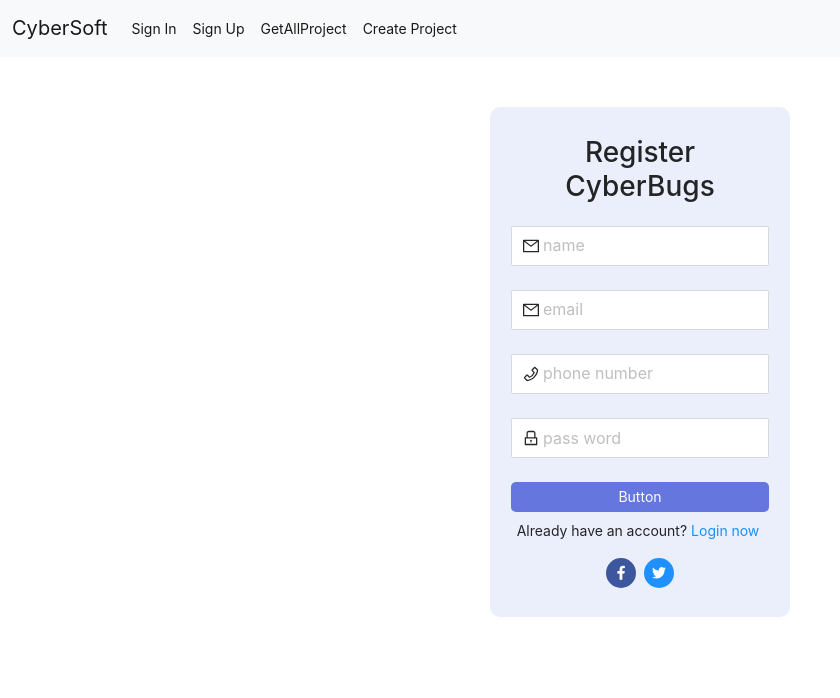
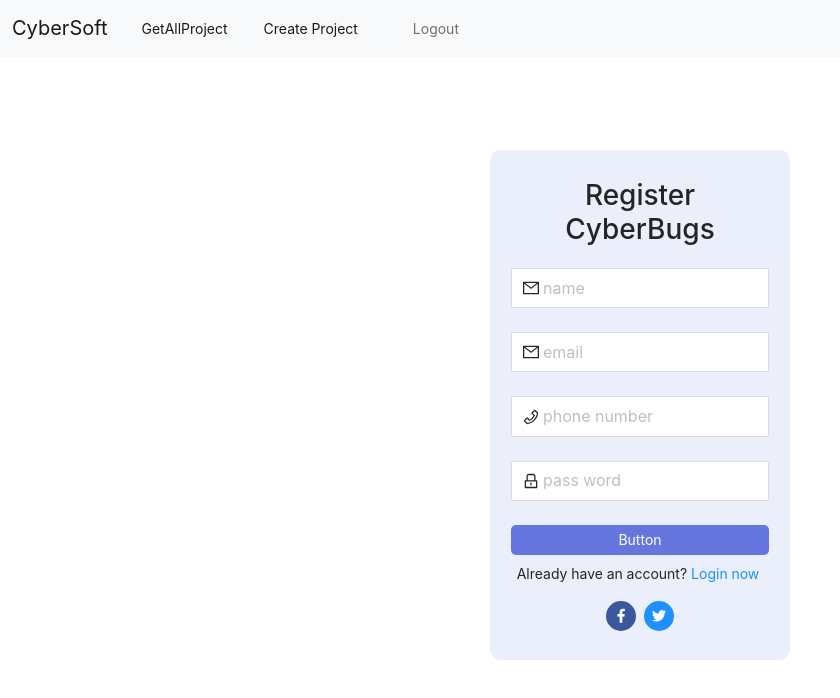
Before and after one commit to DoVanNhatVN94/TestMentorCyberSoft_DoVanNhat, a React (Create React App) app in the folder project/: page /signup in a window 1280 px wide. Shown: the top 698 px of the page, without its empty margins (0-840 px from the left). Built offline with nearby package versions, Linux system fonts and the light colour scheme; sample sign-in values are in the browser's storage.

Commit message:
update nav

```diff
--- a/project/src/App.css
+++ b/project/src/App.css
@@ -3,3 +3,17 @@
     margin: 0;
     box-sizing: border-box;
 }
+.nav-link{
+    min-width: 100px;
+    margin: 0 10px;
+    text-align: center;
+}
+.fixed{
+    position: fixed;
+    top: 0;
+    width: 100%;
+    z-index: 100;
+}
+.padding_top{
+    padding-top: 100px;
+}
--- a/project/src/App.js
+++ b/project/src/App.js
@@ -1,5 +1,5 @@
 /** @format */
-import React from "react";
+import React, { Fragment, useEffect, useState } from "react";
 
 import { NavLink, Route, Router, Switch } from "react-router-dom";
 import { createBrowserHistory } from "history";
@@ -11,16 +11,94 @@
 import SignIn from "./pages/SignIn/SignIn";
 import CreateProject from "./pages/CreateProject/CreateProject";
 import GetAllProject from "./pages/GetAllProject/GetAllProject";
-
+import { useSelector } from "react-redux";
+import { message } from "antd";
 
 export const history = createBrowserHistory();
 
 function App() {
+  const { user } = useSelector((state) => state.MainReducer);
+  const [token, setToken] = useState(localStorage.getItem("accessToken"));
+  const style = {
+    borderImageSlice: "1",
+    color: "rgb(101 118 222)",
+    boxShadow: "0 0 10px 0.5px rgb(101 118 222)",
+    transition: "all 0.5s",
+  };
+  useEffect(() => {
+    setToken(localStorage.getItem("accessToken"));
+  }, [user]);
+
+  const logout = () => {
+    localStorage.clear();
+    history.push("/signin");
+    message.success("Đăng Xuất thành công",3)
+    setToken(localStorage.getItem("accessToken"));
+  };
+
+  const renderNav = () => {
+    if (!token)
+      return (
+        <Fragment>
+          <li className="nav-item">
+            <NavLink
+              activeClassName="myActive"
+              activeStyle={style}
+              className="nav-link active"
+              to="/signin"
+            >
+              Sign In
+            </NavLink>
+          </li>
+          <li className="nav-item">
+            <NavLink
+              activeClassName="myActive"
+              activeStyle={style}
+              className="nav-link active"
+              to="/signup"
+            >
+              Sign Up
+            </NavLink>
+          </li>
+        </Fragment>
+      );
+    else
+      return (
+        <Fragment>
+          <li className="nav-item">
+            <NavLink
+              activeClassName="myActive"
+              activeStyle={style}
+              className="nav-link active"
+              to="/getallproject"
+            >
+              GetAllProject
+            </NavLink>
+          </li>
+
+          <li className="nav-item">
+            <NavLink
+              activeClassName="myActive"
+              activeStyle={style}
+              className="nav-link active"
+              to="/createproject"
+            >
+              Create Project
+            </NavLink>
+          </li>
+          <li className="nav-item">
+            <a className="nav-link " onClick={logout}>
+              Logout
+            </a>
+          </li>
+        </Fragment>
+      );
+  };
 
   return (
     <Router history={history}>
       <div>
-        <nav className="navbar navbar-expand-lg navbar-light bg-light">
+        <nav className="navbar navbar-expand-lg navbar-light bg-light fixed">
           <div className="container-fluid">
             <a className="navbar-brand" href="#">
               CyberSoft
@@ -40,51 +118,16 @@
               className="collapse navbar-collapse"
               id="navbarSupportedContent"
             >
-              <ul className="navbar-nav me-auto mb-2 mb-lg-0">
-                <li className="nav-item">
-                  <NavLink
-                    className="nav-link active"
-                    aria-current="page"
-                    to="/signin"
-                  >
-                    Sign In
-                  </NavLink>
-                </li>
-                <li className="nav-item">
-                  <NavLink
-                    className="nav-link active"
-                    aria-current="page"
-                    to="/signup"
-                  >
-                    Sign Up
-                  </NavLink>
-                </li>
-                <li className="nav-item">
-                  <NavLink
-                    className="nav-link active"
-                    aria-current="page"
-                    to="/getallproject"
-                  >
-                    GetAllProject
-                  </NavLink>
-                </li>
-
-                <li className="nav-item">
-                  <NavLink
-                    className="nav-link active"
-                    aria-current="page"
-                    to="/createproject"
-                  >
-                    Create Project
-                  </NavLink>
-                </li>
-              </ul>
+              <ul className="navbar-nav me-auto mb-2 mb-lg-0">{renderNav()}</ul>
             </div>
           </div>
         </nav>
+
         <Switch>
+          <Route path="/signin">
+            <SignIn token={token} />
+          </Route>
           <Route path="/signup" component={SignUp} />
-          <Route path="/signin" component={SignIn} />
           <Route path="/createProject" component={CreateProject} />
           <Route path="/getAllProject" component={GetAllProject} />
         </Switch>
--- a/project/src/pages/CreateProject/CreateProject.js
+++ b/project/src/pages/CreateProject/CreateProject.js
@@ -3,15 +3,19 @@
 import React, { useEffect, useRef, useState } from "react";
 import { Editor } from "@tinymce/tinymce-react";
 import { useDispatch, useSelector } from "react-redux";
-import { CreateProjectAction, ProjectCategoryAction } from "../../redux/Action/action";
+import {
+  CreateProjectAction,
+  ProjectCategoryAction,
+} from "../../redux/Action/action";
 
 import { Button, Form, Input, Select } from "antd";
+import { Redirect } from "react-router";
 
 const { Option } = Select;
 
 function CreateProject() {
   const dispatch = useDispatch();
-
+  const token = localStorage.getItem("accessToken");
   const editorRef = useRef(null);
   const { pc } = useSelector((state) => state.MainReducer);
 
@@ -39,11 +43,12 @@
       categoryId,
     };
     console.log(body);
-    dispatch(CreateProjectAction(body))
+    dispatch(CreateProjectAction(body));
   };
-
+  if(!token)
+  return <Redirect to={"/signin"}/>
   return (
-    <div className="container ">
+    <div className="container padding_top ">
       <Form layout="vertical" onFinish={onFinish} className="p-4">
         <h2 className="pb-2 fw-bold">New Project</h2>
         <Form.Item
@@ -115,7 +120,7 @@
           }}
         />
 
-        <Form.Item >
+        <Form.Item>
           <Button type="primary" htmlType="submit">
             Submit
           </Button>
--- a/project/src/pages/GetAllProject/GetAllProject.js
+++ b/project/src/pages/GetAllProject/GetAllProject.js
@@ -8,14 +8,15 @@
   GetAllProjectAction,
   SearchGetAllProjectAction,
 } from "../../redux/Action/action";
-import { Link } from "react-router-dom";
+import { Link, Redirect } from "react-router-dom";
 import { styleBtn } from "../SignUp/SignUp";
 const { Search } = Input;
 
 export default function GetAllProject() {
+  const token = localStorage.getItem("accessToken");
   const dispatch = useDispatch();
   const { data } = useSelector((state) => state.MainReducer);
-  const columns2 = [
+  const columns = [
     {
       title: "ID",
       dataIndex: "id",
@@ -65,16 +66,17 @@
   ];
 
   useEffect(() => {
-    dispatch(GetAllProjectAction());
+    if (token) dispatch(GetAllProjectAction());
   }, []);
 
   const onSearch = (value) => {
     if (value) dispatch(SearchGetAllProjectAction(value));
     else dispatch(GetAllProjectAction());
   };
-
+  if(!token)
+  return <Redirect to={"/signin"}/>
   return (
-    <div className="container">
+    <div className="container padding_top">
       <div className="d-flex justify-content-between align-items-center">
         <h2>PROJECT</h2>
         <Link to={"/createProject"}>
@@ -94,8 +96,9 @@
           width: 200,
         }}
       />
-      <Table className="overflow-scroll"
-        columns={columns2}
+      <Table
+        className="overflow-scroll"
+        columns={columns}
         dataSource={data}
         rowKey={(row) => {
           return row.id;
--- a/project/src/pages/SignIn/SignIn.js
+++ b/project/src/pages/SignIn/SignIn.js
@@ -5,17 +5,19 @@
 import { useFormik } from "formik";
 import * as Yup from "yup";
 import React, { useEffect, useState } from "react";
-import { Link } from "react-router-dom";
+import { Link, Redirect } from "react-router-dom";
 import { stypeIF, stypeIT } from "../SignUp/SignUp";
 import { styleForm } from "../SignUp/SignUp";
 import { styleBtn } from "../SignUp/SignUp";
 import { useDispatch, useSelector } from "react-redux";
 import { DangNhap } from "../../redux/Action/action";
 import "./css.css";
-export default function SignIn() {
+export default function SignIn(props) {
+  const {token} = props;
   const dispatch = useDispatch();
+  // const token = localStorage.getItem("accessToken");
+  const [width, setWidth] = useState(window.innerWidth);
 
-  const [width, setWidth] = useState(window.innerWidth);
   useEffect(() => {
     const handleWindowResize = () => setWidth(window.innerWidth);
     window.addEventListener("resize", handleWindowResize);
@@ -23,6 +25,7 @@
       window.removeEventListener("resize", handleWindowResize);
     };
   }, []);
+
   const formik = useFormik({
     initialValues: {
       email: "",
@@ -40,8 +43,10 @@
     },
   });
 
+  if(token)
+  return <Redirect to={"/getAllProject"}/>
   return (
-    <div className="container">
+    <div className="container padding_top">
       <div className="row">
        {width<768?"":(<div className="col-8 bg "></div>)}
 
--- a/project/src/pages/SignUp/SignUp.js
+++ b/project/src/pages/SignUp/SignUp.js
@@ -34,11 +34,10 @@
 
 export const styleForm = {
   padding: "1.5em",
-  margin:"auto",
+  margin: "auto",
   background: "#547dde1f",
   borderRadius: 10,
-  maxWidth:400,
-
+  maxWidth: 400,
 };
 
 export const styleBtn = {
@@ -58,8 +57,6 @@
     margin: "auto",
     padding: "50px 0",
   };
-
-
 
   const formik = useFormik({
     initialValues: {
@@ -90,6 +87,8 @@
   });
 
   return (
+    <div className="container padding_top">
+      {" "}
       <div style={style}>
         <Form
           style={styleForm}
@@ -170,6 +169,7 @@
           </div>
         </Form>
       </div>
+    </div>
   );
 }
 export default SignUp = SignUp;
--- a/project/src/redux/Action/action.js
+++ b/project/src/redux/Action/action.js
@@ -45,17 +45,23 @@
       const result = await Manage.signinSV(user);
       if (result.status === 200) {
         console.log(result.data.content);
-        localStorage.setItem("user", JSON.stringify(result.data.content));
-        dispatch({
+        await localStorage.setItem(
+          "accessToken",
+          JSON.stringify(result.data.content.accessToken)
+        );
+        await dispatch({
           type: DangNhapNDType,
           content: result.data.content,
         });
-        message.success("Dang Nhap thanh cong !", 3, () =>
-          window.location.reload()
-        );
+        await message.success("Dang Nhap thanh cong !",1);
+        await history.push("/getallproject");
+        await window.location.reload();
       }
     } catch (error) {
-      message.error(error.response?.data.message, 3);
+      message.error(
+        error ? error.response?.data.message : "login không thành công !",
+        3
+      );
     }
   };
 };
--- a/project/src/util/setting.js
+++ b/project/src/util/setting.js
@@ -1,6 +1,8 @@
-export const token = "eyJhbGciOiJIUzI1NiIsInR5cCI6IkpXVCJ9.eyJ0ZW5Mb3AiOiJCb290Y2FtcCAzMkUiLCJIZXRIYW5TdHJpbmciOiIxMC8wNC8yMDIzIiwiSGV0SGFuVGltZSI6IjE2ODEwODQ4MDAwMDAiLCJuYmYiOjE2NTA0NzQwMDAsImV4cCI6MTY4MTIzMjQwMH0._MPzAQorNhL5oVaR3-Az5_jYKW0_Acc0NBq1nZapr5k"
+/** @format */
 
-
-export const Authorization = JSON.parse(localStorage.getItem('user'))?.accessToken
-export const assetToken = `Bearer ${Authorization}`
-export const DOMAIN = "https://jiranew.cybersoft.edu.vn"
+export const token =
+  "eyJhbGciOiJIUzI1NiIsInR5cCI6IkpXVCJ9.eyJ0ZW5Mb3AiOiJCb290Y2FtcCAzMkUiLCJIZXRIYW5TdHJpbmciOiIxMC8wNC8yMDIzIiwiSGV0SGFuVGltZSI6IjE2ODEwODQ4MDAwMDAiLCJuYmYiOjE2NTA0NzQwMDAsImV4cCI6MTY4MTIzMjQwMH0._MPzAQorNhL5oVaR3-Az5_jYKW0_Acc0NBq1nZapr5k";
+export const assetToken = `Bearer ${JSON.parse(
+  localStorage.getItem("accessToken")
+)}`;
+export const DOMAIN = "https://jiranew.cybersoft.edu.vn";
```
Lines whose indentation alone changed are shown as unchanged.
